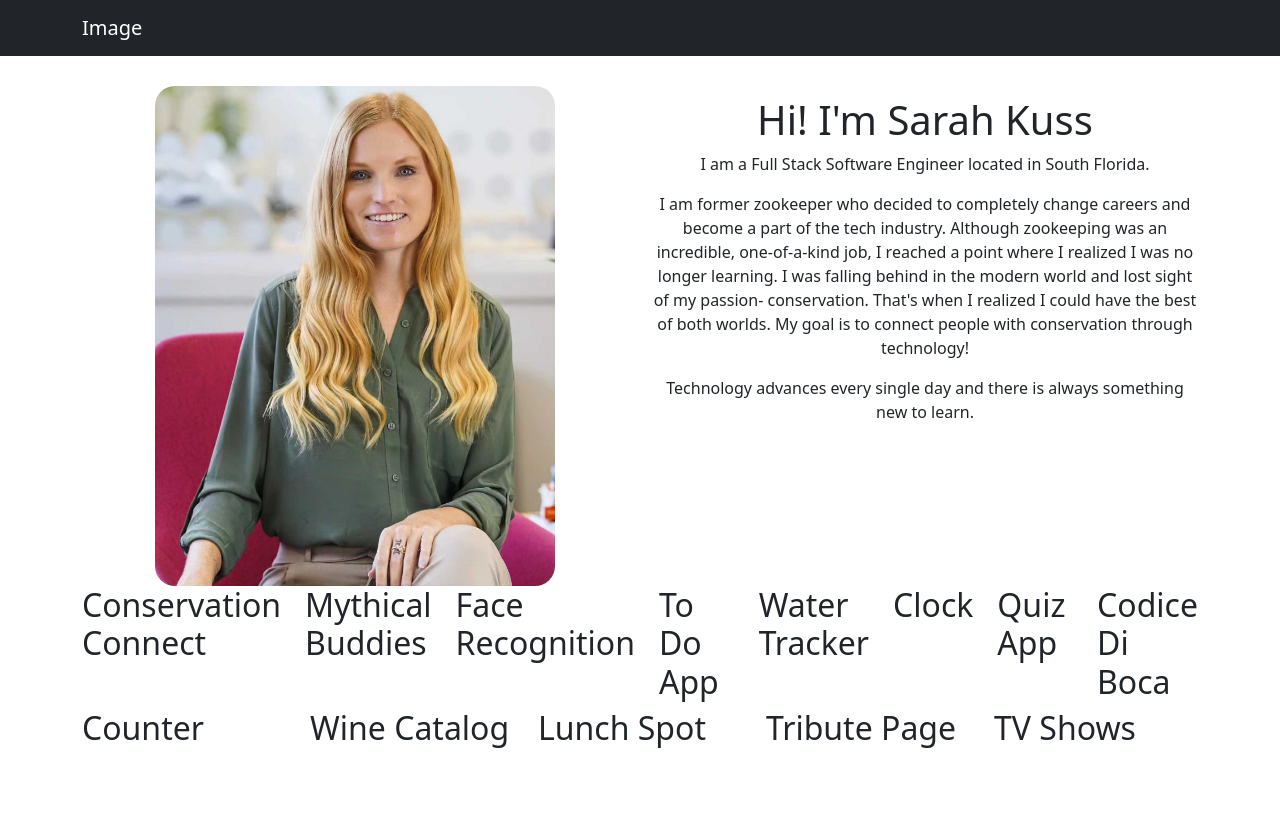
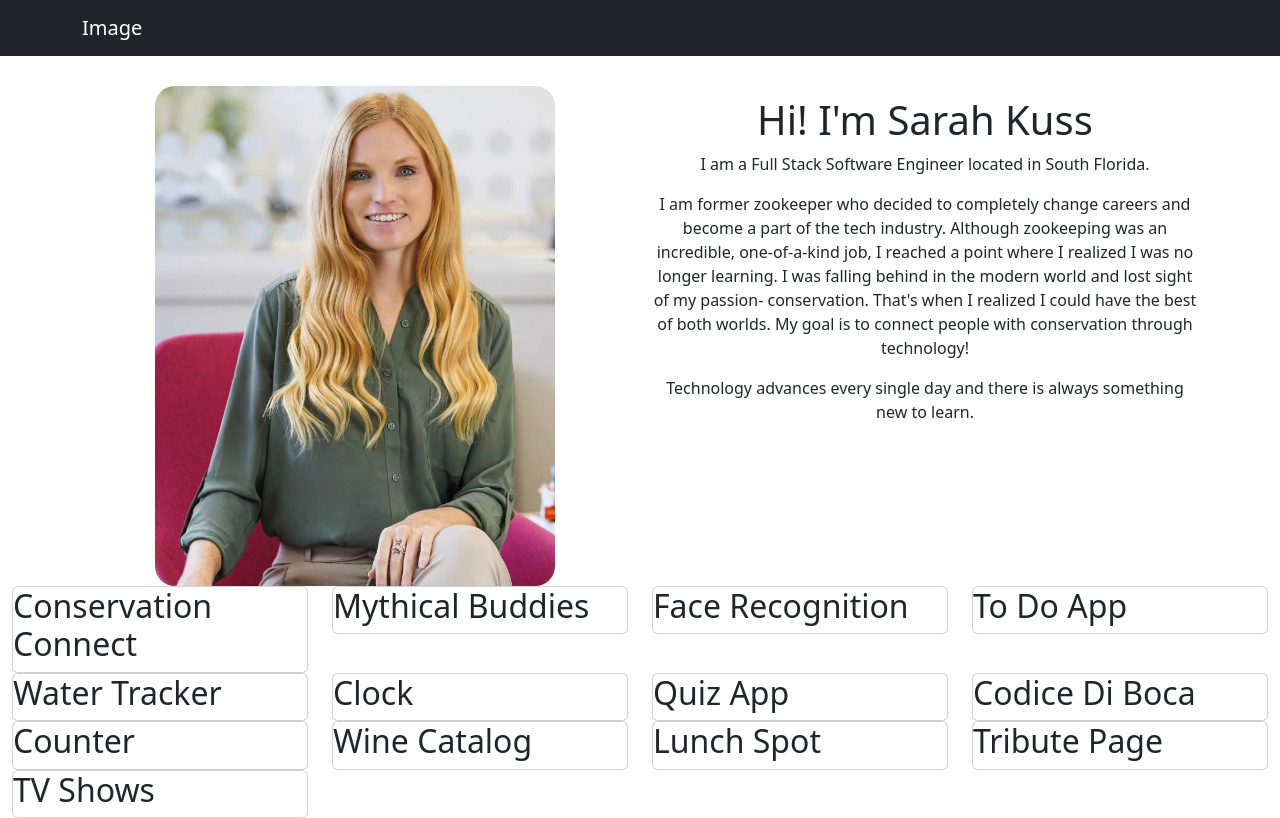
Before and after one commit to sarahkuss/sarahkuss-portfolio, a React (Create React App) app: page / in a window 1280 px wide. Built offline with nearby package versions, Linux system fonts and the light colour scheme.

Commit message:
minor changes to cards

```diff
--- a/src/components/projects/ProjectCards.jsx
+++ b/src/components/projects/ProjectCards.jsx
@@ -1,9 +1,11 @@
-import { Col } from "react-bootstrap";
+import { Card, Col } from "react-bootstrap";
 
 export default function ProjectCards ({portfolio: {id, title, website, content}}) {
   return (
-    <Col>
-      <h2>{title}</h2>
+    <Col key={id} sm={12} md={6} lg={3}>
+      <Card>
+        <h2>{title}</h2>
+      </Card>
 
     </Col>
   )
--- a/src/components/projects/Projects.jsx
+++ b/src/components/projects/Projects.jsx
@@ -7,7 +7,7 @@ export default function Projects () {
 
   return(
     <>
-    <Container>
+    <Container fluid>
       <Row>
         {portfolio.map((element) => {
           return !element
```
